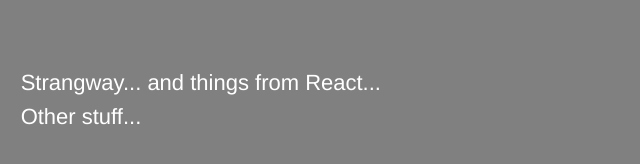
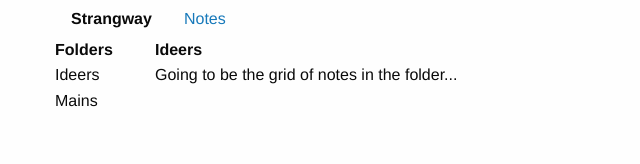
Before and after one commit to asommer70/strangway-frontend, a React app: page / in a window 1280 px wide. Shown: the whole page, without its empty margins (0-640 px from the left). Built offline with nearby package versions, Linux system fonts and the light colour scheme.

Commit message:
Working on migrating components from Todo Pila! preact.

```diff
--- /dev/null
+++ b/src/components/folders.js
@@ -0,0 +1,20 @@
+import React, { Component } from 'react';
+
+export default class Folders extends Component {
+	renderFolders() {
+		return this.props.folders.map((folder, idx) => {
+			return <li key={idx} className="folder-name" onClick={() => this.props.selectFolder(idx)}>{folder.name}</li>
+		});
+	}
+
+	render() {
+		return (
+			<div>
+				<strong>Folders</strong>
+				<ul className="no-bullet">
+					{this.renderFolders()}
+				</ul>
+			</div>
+		);
+	}
+}
--- /dev/null
+++ b/src/components/menu.js
@@ -0,0 +1,10 @@
+import React from 'react';
+
+export default () => {
+  return (
+    <ul className="menu">
+      <li className="menu-text">Strangway</li>
+      <li><a href="/">Notes</a></li>
+    </ul>
+  );
+}
--- a/src/index.js
+++ b/src/index.js
@@ -3,17 +3,51 @@
 
 import MainScss from './scss/main.scss';
 
-const App = () => {
-  return (
-    <div className="row">
-      <div className="columns small-12">
-        <br/><br/>
-        Strangway... and things from React...
-        <br/>
-        <p>Other stuff...</p>
+import Menu from './components/menu';
+import Folders from './components/folders';
+
+class App extends Component {
+  constructor(props) {
+    super(props);
+
+    const exampleFolders = [
+      {id: 2, name: 'Ideers'},
+      {id: 1, name: 'Mains'}
+    ];
+
+    this.state = {
+      folders: exampleFolders,
+      selectedFolder: exampleFolders[0]
+    }
+  }
+
+  selectFolder(idx) {
+    this.setState({selectedFolder: this.state.folders[idx]});
+  }
+
+  render() {
+    return (
+      <div id="app" className="container">
+        <div className="row">
+          <div className="columns small-12">
+            <Menu />
+
+            <div className="row">
+              <div className="columns small-1">
+                <Folders folders={this.state.folders} selectFolder={this.selectFolder.bind(this)} />
+              </div>
+
+              <div className="columns small-10">
+                <strong>{this.state.selectedFolder.name}</strong>
+                  <p>Going to be the grid of notes in the folder...</p>
+              </div>
+            </div>
+
+          </div>
+        </div>
       </div>
-    </div>
-  )
+    )
+  }
 }
 
 ReactDOM.render(<App />, document.getElementById('app'));
--- a/src/scss/main.scss
+++ b/src/scss/main.scss
@@ -1,9 +1,3 @@
 @import '../../node_modules/foundation-sites/scss/foundation';
 @import 'settings';
 @import 'includes';
-
-html, body {
-  background-color: grey;
-  color: white;
-  font-size: 22px;
-}
```
Also changed, not shown: src/components/note.js (added, +80 -0 lines), src/components/viewer.js (added, +20 -0 lines).
